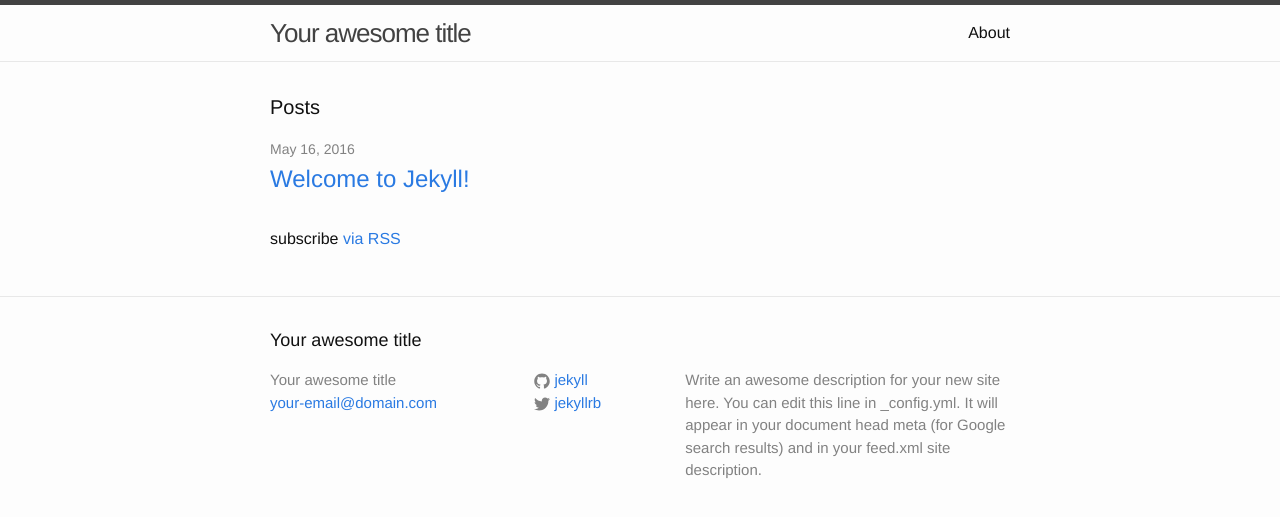
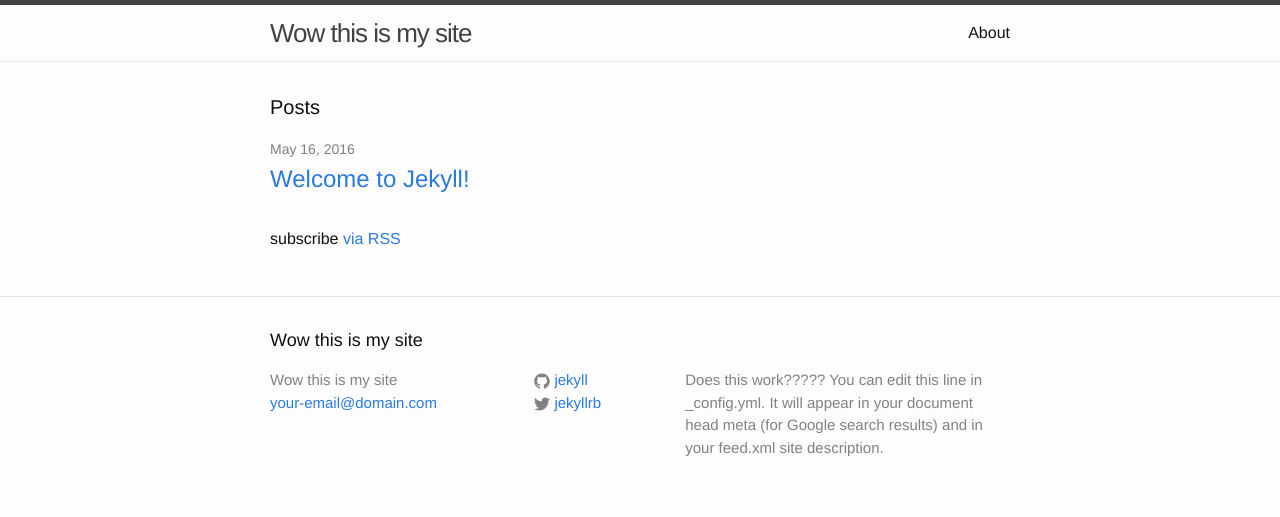
Before and after one commit to jordom/jordom.github.io, a Jekyll site: the page built from index.html, in a window 1280 px wide. Shown: the top 517 px of the page. Built offline with Jekyll 4.4.1, drawn with Linux system fonts in a browser that asks for light colours.

Commit message:
Update _config.yml

```diff
--- a/_config.yml
+++ b/_config.yml
@@ -6,10 +6,10 @@
 # 'jekyll serve'. If you change this file, please restart the server process.
 
 # Site settings
-title: Your awesome title
+title: Wow this is my site
 email: your-email@domain.com
 description: > # this means to ignore newlines until "baseurl:"
-  Write an awesome description for your new site here. You can edit this
+  Does this work????? You can edit this
   line in _config.yml. It will appear in your document head meta (for
   Google search results) and in your feed.xml site description.
 baseurl: "" # the subpath of your site, e.g. /blog
```
